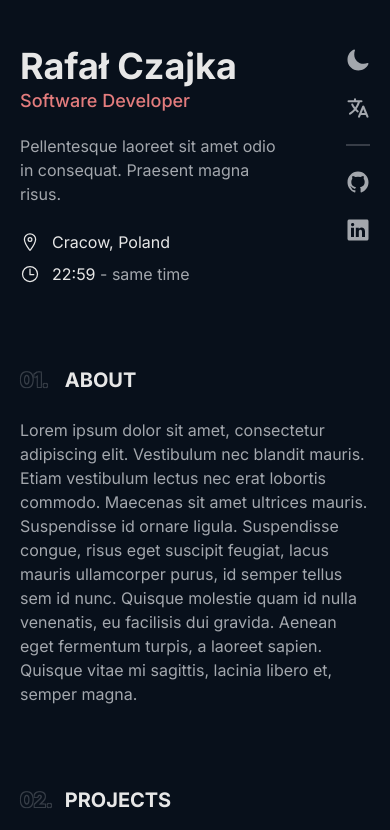
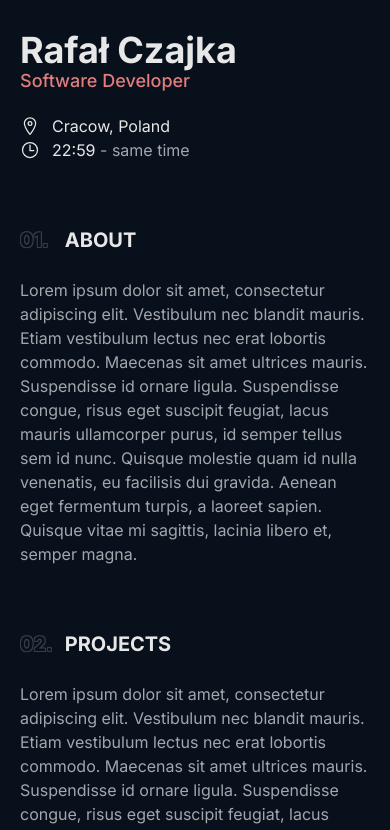
Before and after one commit to pxbunny/rczajka-monorepo, a Next.js app in the folder portfolio/: page / in a window 390 px wide. Shown: the top 830 px of the page. Built offline with nearby package versions, Linux system fonts and the light colour scheme.

Commit message:
Update design for smaller screens

```diff
--- a/portfolio/app/page.tsx
+++ b/portfolio/app/page.tsx
@@ -9,13 +9,13 @@ import {
 
 export default function Home() {
   return (
-    <div className="max-w-screen-2xl mx-auto px-5 md:px-20 xl:px-28 2xl:px-36 lg:flex">
-      <header className="lg:sticky top-0 lg:max-w-96 lg:min-h-screen pt-12 md:pt-20 lg:py-20 self-start flex flex-row lg:flex-col justify-between">
+    <div className="max-w-screen-2xl mx-auto px-5 sm:px-12 md:px-20 xl:px-28 2xl:px-36 lg:flex">
+      <header className="lg:sticky top-0 lg:max-w-96 lg:min-h-screen pt-8 sm:pt-16 md:pt-20 lg:py-20 self-start flex flex-col justify-between">
         <div>
-          <h1 className="text-4xl md:text-5xl leading-none font-bold">Rafał Czajka</h1>
-          <h2 className="text-lg md:text-xl leading-none pt-2 font-medium text-accent">Software Developer</h2>
-          <p className="max-w-64 md:max-w-72 mt-6 text-secondary">Pellentesque laoreet sit amet odio in consequat. Praesent magna risus.</p>
-          <div className="mt-6 space-y-2">
+          <h1 className="text-4xl sm:text-5xl leading-none font-bold">Rafał Czajka</h1>
+          <h2 className="text-lg sm:text-xl leading-none pt-1 font-medium text-accent">Software Developer</h2>
+          <p className="hidden lg:inline-block max-w-72 mt-6 text-secondary">Pellentesque laoreet sit amet odio in consequat. Praesent magna risus.</p>
+          <div className="mt-6 sm:space-x-8 lg:space-x-0 lg:space-y-2 flex lg:block flex-col sm:flex-row">
             <div className="flex items-center">
               <span className="w-8"><IoLocationOutline size={20} /></span><span>Cracow, Poland</span>
             </div>
@@ -32,19 +32,19 @@ export default function Home() {
             </ul>
           </nav>
         </div>
-        <div className="lg:mt-6 max-lg:ml-5 text-secondary flex flex-col-reverse lg:flex-row items-center max-lg:justify-end">
-          <div className="flex flex-col lg:flex-row max-lg:space-y-6 lg:space-x-8 max-lg:before:border-t-2 max-lg:before:my-6 max-lg:before:opacity-30">
+        <div className="hidden mt-6 text-secondary lg:flex items-center">
+          <div className="flex space-x-8">
             <IoLogoGithub size={24} />
             <IoLogoLinkedin size={24} />
           </div>
-          <div className="flex flex-col lg:flex-row max-lg:space-y-6 lg:space-x-8 lg:before:border-r lg:before:mx-8 lg:before:opacity-30">
+          <div className="flex space-x-8 before:border-r before:mx-8 before:opacity-30">
             <IoMoon size={24} />
             <IoLanguage size={24} />
           </div>
         </div>
       </header>
-      <div className="ml-auto pt-20 pb-12 md:py-20">
-        <main className="lg:max-w-lg space-y-20">
+      <div className="ml-auto pt-16 sm:pt-20 pb-8 sm:pb-16 md:py-20">
+        <main className="lg:max-w-lg space-y-16 sm:space-y-20">
           <section>
             <h1 className="font-bold text-xl"><span className="text-stroke-secondary text-bg opacity-30 inline-block w-10">01.</span> ABOUT</h1>
             <p className="mt-6 text-secondary">
```
